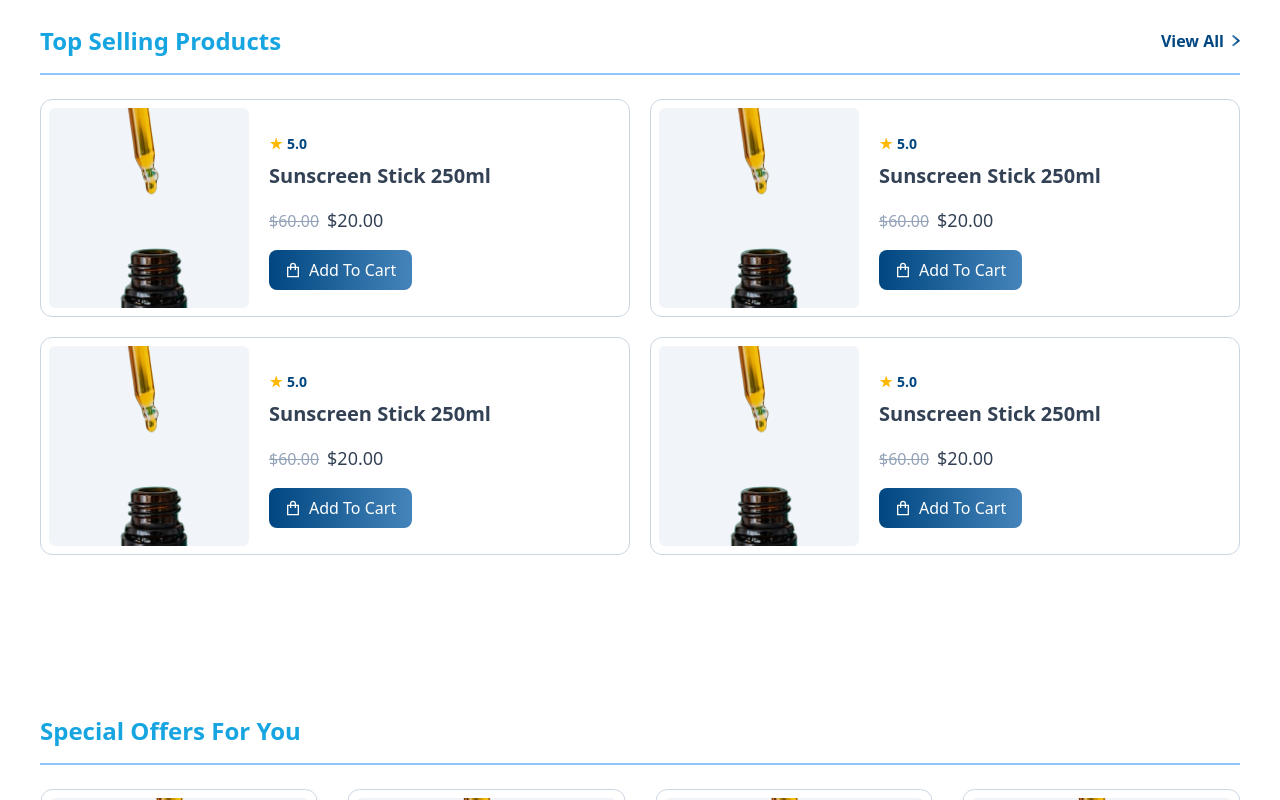
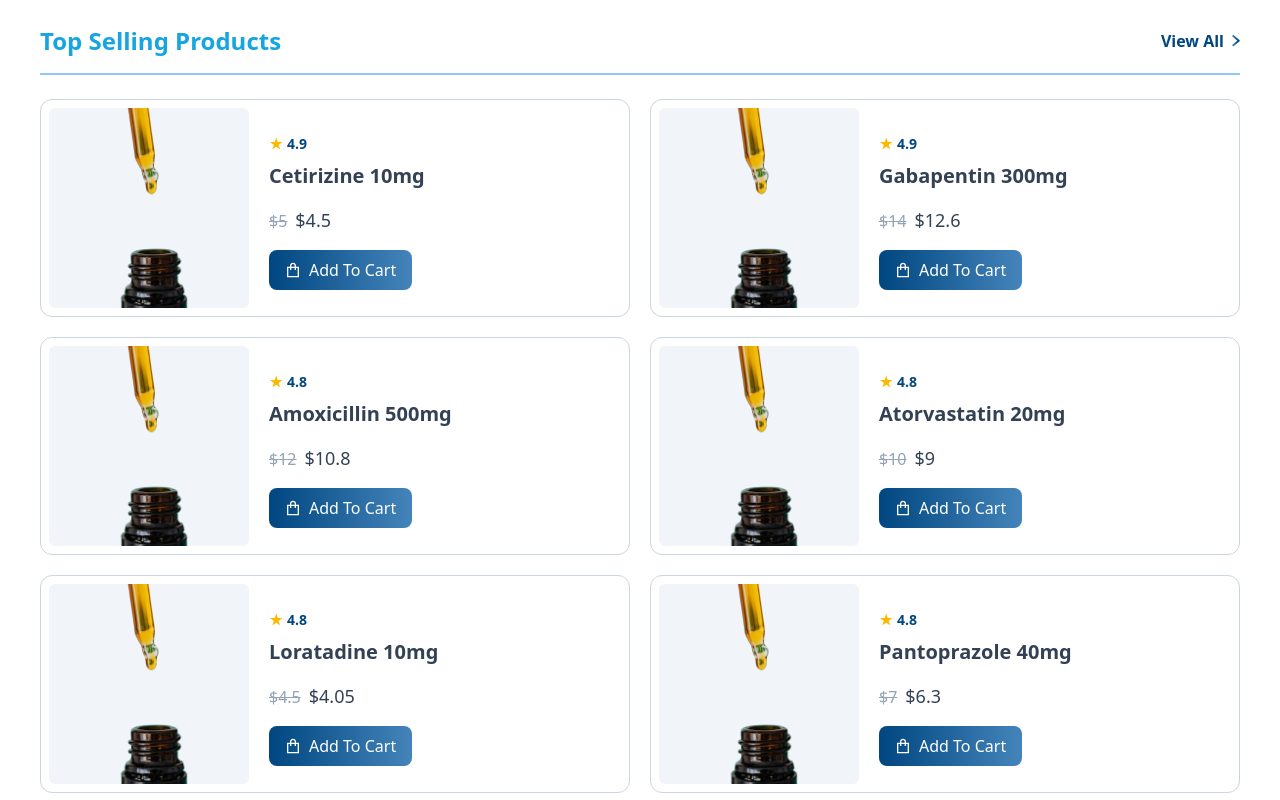
Before and after one commit to safatsaat2/project-pharma, a Next.js app: page / in a window 1280 px wide. Shown: the part 2340-3140 px from the top of the page. Built offline with nearby package versions, Linux system fonts and the light colour scheme.

Commit message:
top selling is dynamic

```diff
--- a/public/data/dummy-data.json
+++ b/public/data/dummy-data.json
@@ -1,5 +1,6 @@
 [
     {
+        "id": 1,
         "name": "Paracetamol 500mg",
         "categories": [
             {
@@ -13,11 +14,12 @@
         "regularPrice": 5.00,
         "discountPrice": 4.50,
         "rating": 4.7,
-        "imageLink": "https://www.dreamteam.com/images/paracetamol-500mg.webp",
+        "imageLink": "/images/slider_medcine.png",
         "productLink": "https://www.dreamteam.com/product/paracetamol-500mg"
     },
 
     {
+        "id": 2,
         "name": "Ibuprofen 400mg",
         "categories": [
             {
@@ -31,11 +33,12 @@
         "regularPrice": 7.50,
         "discountPrice": 6.80,
         "rating": 4.6,
-        "imageLink": "https://www.dreamteam.com/images/ibuprofen-400mg.webp",
+        "imageLink": "/images/slider_medcine.png",
         "productLink": "https://www.dreamteam.com/product/ibuprofen-400mg"
     },
 
     {
+        "id": 3,
         "name": "Amoxicillin 500mg",
         "categories": [
             {
@@ -46,11 +49,12 @@
         "regularPrice": 12.00,
         "discountPrice": 10.80,
         "rating": 4.8,
-        "imageLink": "https://www.dreamteam.com/images/amoxicillin-500mg.webp",
+        "imageLink": "/images/slider_medcine.png",
         "productLink": "https://www.dreamteam.com/product/amoxicillin-500mg"
     },
 
     {
+        "id": 4,
         "name": "Cetirizine 10mg",
         "categories": [
             {
@@ -64,11 +68,12 @@
         "regularPrice": 5.00,
         "discountPrice": 4.50,
         "rating": 4.9,
-        "imageLink": "https://www.dreamteam.com/images/cetirizine-10mg.webp",
+        "imageLink": "/images/slider_medcine.png",
         "productLink": "https://www.dreamteam.com/product/cetirizine-10mg"
     },
 
     {
+        "id": 5,
         "name": "Aspirin 100mg",
         "categories": [
             {
@@ -82,11 +87,12 @@
         "regularPrice": 4.00,
         "discountPrice": 3.50,
         "rating": 4.5,
-        "imageLink": "https://www.dreamteam.com/images/aspirin-100mg.webp",
+        "imageLink": "/images/slider_medcine.png",
         "productLink": "https://www.dreamteam.com/product/aspirin-100mg"
     },
 
     {
+        "id": 6,
         "name": "Metformin 500mg",
         "categories": [
             {
@@ -97,11 +103,12 @@
         "regularPrice": 9.00,
         "discountPrice": 8.10,
         "rating": 4.7,
-        "imageLink": "https://www.dreamteam.com/images/metformin-500mg.webp",
+        "imageLink": "/images/slider_medcine.png",
         "productLink": "https://www.dreamteam.com/product/metformin-500mg"
     },
 
     {
+        "id": 7,
         "name": "Atorvastatin 20mg",
         "categories": [
             {
@@ -112,11 +119,12 @@
         "regularPrice": 10.00,
         "discountPrice": 9.00,
         "rating": 4.8,
-        "imageLink": "https://www.dreamteam.com/images/atorvastatin-20mg.webp",
+        "imageLink": "/images/slider_medcine.png",
         "productLink": "https://www.dreamteam.com/product/atorvastatin-20mg"
     },
 
     {
+        "id": 8,
         "name": "Omeprazole 20mg",
         "categories": [
             {
@@ -130,11 +138,12 @@
         "regularPrice": 6.50,
         "discountPrice": 5.85,
         "rating": 4.6,
-        "imageLink": "https://www.dreamteam.com/images/omeprazole-20mg.webp",
+        "imageLink": "/images/slider_medcine.png",
         "productLink": "https://www.dreamteam.com/product/omeprazole-20mg"
     },
 
     {
+        "id": 9,
         "name": "Losartan 50mg",
         "categories": [
             {
@@ -145,11 +154,12 @@
         "regularPrice": 8.50,
         "discountPrice": 7.65,
         "rating": 4.7,
-        "imageLink": "https://www.dreamteam.com/images/losartan-50mg.webp",
+        "imageLink": "/images/slider_medcine.png",
         "productLink": "https://www.dreamteam.com/product/losartan-50mg"
     },
 
     {
+        "id": 10,
         "name": "Loratadine 10mg",
         "categories": [
             {
@@ -163,11 +173,12 @@
         "regularPrice": 4.50,
         "discountPrice": 4.05,
         "rating": 4.8,
-        "imageLink": "https://www.dreamteam.com/images/loratadine-10mg.webp",
+        "imageLink": "/images/slider_medcine.png",
         "productLink": "https://www.dreamteam.com/product/loratadine-10mg"
     },
 
     {
+        "id": 11,
         "name": "Clopidogrel 75mg",
         "categories": [
             {
@@ -178,11 +189,12 @@
         "regularPrice": 15.00,
         "discountPrice": 13.50,
         "rating": 4.7,
-        "imageLink": "https://www.dreamteam.com/images/clopidogrel-75mg.webp",
+        "imageLink": "/images/slider_medcine.png",
         "productLink": "https://www.dreamteam.com/product/clopidogrel-75mg"
     },
 
     {
+        "id": 12,
         "name": "Simvastatin 40mg",
         "categories": [
             {
@@ -193,11 +205,12 @@
         "regularPrice": 11.00,
         "discountPrice": 9.90,
         "rating": 4.5,
-        "imageLink": "https://www.dreamteam.com/images/simvastatin-40mg.webp",
+        "imageLink": "/images/slider_medcine.png",
         "productLink": "https://www.dreamteam.com/product/simvastatin-40mg"
     },
 
     {
+        "id": 13,
         "name": "Pantoprazole 40mg",
         "categories": [
             {
@@ -208,11 +221,12 @@
         "regularPrice": 7.00,
         "discountPrice": 6.30,
         "rating": 4.8,
-        "imageLink": "https://www.dreamteam.com/images/pantoprazole-40mg.webp",
+        "imageLink": "/images/slider_medcine.png",
         "productLink": "https://www.dreamteam.com/product/pantoprazole-40mg"
     },
 
     {
+        "id": 14,
         "name": "Hydrochlorothiazide 25mg",
         "categories": [
             {
@@ -226,11 +240,12 @@
         "regularPrice": 5.50,
         "discountPrice": 4.95,
         "rating": 4.6,
-        "imageLink": "https://www.dreamteam.com/images/hydrochlorothiazide-25mg.webp",
+        "imageLink": "/images/slider_medcine.png",
         "productLink": "https://www.dreamteam.com/product/hydrochlorothiazide-25mg"
     },
 
     {
+        "id": 15,
         "name": "Gabapentin 300mg",
         "categories": [
             {
@@ -241,11 +256,12 @@
         "regularPrice": 14.00,
         "discountPrice": 12.60,
         "rating": 4.9,
-        "imageLink": "https://www.dreamteam.com/images/gabapentin-300mg.webp",
+        "imageLink": "/images/slider_medcine.png",
         "productLink": "https://www.dreamteam.com/product/gabapentin-300mg"
     },
 
     {
+        "id": 16,
         "name": "Ciprofloxacin 500mg",
         "categories": [
             {
@@ -256,10 +272,11 @@
         "regularPrice": 9.00,
         "discountPrice": 8.10,
         "rating": 4.8,
-        "imageLink": "https://www.dreamteam.com/images/ciprofloxacin-500mg.webp"
+        "imageLink": "/images/slider_medcine.png"
     },
 
     {
+        "id":17,
         "name": "Diphenhydramine 25mg",
         "categories": [
             {
@@ -273,11 +290,12 @@
         "regularPrice": 6.00,
         "discountPrice": 5.40,
         "rating": 4.4,
-        "imageLink": "https://www.dreamteam.com/images/diphenhydramine-25mg.webp",
+        "imageLink": "/images/slider_medcine.png",
         "productLink": "https://www.dreamteam.com/product/diphenhydramine-25mg"
     },
 
     {
+        "id": 18,
         "name": "Levothyroxine 50mcg",
         "categories": [
             {
@@ -288,11 +306,12 @@
         "regularPrice": 10.00,
         "discountPrice": 9.00,
         "rating": 4.8,
-        "imageLink": "https://www.dreamteam.com/images/levothyroxine-50mcg.webp",
+        "imageLink": "/images/slider_medcine.png",
         "productLink": "https://www.dreamteam.com/product/levothyroxine-50mcg"
     },
 
     {
+        "id": 19,
         "name": "Furosemide 40mg",
         "categories": [
             {
@@ -306,11 +325,12 @@
         "regularPrice": 5.00,
         "discountPrice": 4.50,
         "rating": 4.7,
-        "imageLink": "https://www.dreamteam.com/images/furosemide-40mg.webp",
+        "imageLink": "/images/slider_medcine.png",
         "productLink": "https://www.dreamteam.com/product/furosemide-40mg"
     },
 
     {
+        "id": 20,
         "name": "Tamsulosin 0.4mg",
         "categories": [
             {
@@ -321,7 +341,7 @@
         "regularPrice": 8.00,
         "discountPrice": 7.20,
         "rating": 4.6,
-        "imageLink": "https://www.dreamteam.com/images/tamsulosin-0.4mg.webp",
+        "imageLink": "/images/slider_medcine.png",
         "productLink": "https://www.dreamteam.com/product/tamsulosin-0.4mg"
     }
 ]
--- a/src/app/_components/Home/TopSelling.jsx
+++ b/src/app/_components/Home/TopSelling.jsx
@@ -1,11 +1,35 @@
-import React from 'react';
-import HeadingArea from '../Heading/HeadingArea';
-import ProductCardSm from '../ProductCard/ProductCardSm';
+"use client";
+
+import React, { useEffect, useState } from "react";
+import HeadingArea from "../Heading/HeadingArea";
+import ProductCardSm from "../ProductCard/ProductCardSm";
 import "./TopSelling.css";
 
 const TopSelling = () => {
-    return (
-        <section className="px-10 srsTrendingSection py-10 lg:py-20">
+  const [products, setProducts] = useState([]);
+  const [loading, setLoading] = useState(true);
+
+  useEffect(() => {
+    const fetchData = async () => {
+      try {
+        const response = await fetch("/data/dummy-data.json");
+        if (!response.ok) throw new Error("Failed to fetch data");
+        const data = await response.json();
+        setProducts(data);
+      } catch (error) {
+        console.error("Error fetching data:", error);
+      } finally {
+        setLoading(false);
+      }
+    };
+
+    fetchData();
+  }, []);
+
+  if (loading) return <p>Loading...</p>;
+
+  return (
+    <section className="px-10 srsTrendingSection py-10 lg:py-20">
       <div className="max-w-screen-xl mx-auto">
         <HeadingArea
           heading={"Top Selling Products"}
@@ -14,14 +38,30 @@ const TopSelling = () => {
           icon={true}
         />
         <div className="grid grid-cols-1 md:grid-cols-2 gap-3 md:gap-5 ">
-            <ProductCardSm imgLink={"/images/slider_medcine.png"} ratingScore={"5.0"} title={"Sunscreen Stick 250ml"} link={"/"} disPrice={"$20.00"} normalPrice={"$60.00"} prExClasses={"!flex-row gap-5 items-center"} btnLabel={"Add To Cart"} btnExClasses={"flex-row-reverse !px-4 !py-2 w-auto h-auto gap-2 !text-base"} imgExClasses={"max-w-[200px]"}/>
-            <ProductCardSm imgLink={"/images/slider_medcine.png"} ratingScore={"5.0"} title={"Sunscreen Stick 250ml"} link={"/"} disPrice={"$20.00"} normalPrice={"$60.00"} prExClasses={"!flex-row gap-5 items-center"} btnLabel={"Add To Cart"} btnExClasses={"flex-row-reverse !px-4 !py-2 w-auto h-auto gap-2 !text-base"} imgExClasses={"max-w-[200px]"}/>
-            <ProductCardSm imgLink={"/images/slider_medcine.png"} ratingScore={"5.0"} title={"Sunscreen Stick 250ml"} link={"/"} disPrice={"$20.00"} normalPrice={"$60.00"} prExClasses={"!flex-row gap-5 items-center"} btnLabel={"Add To Cart"} btnExClasses={"flex-row-reverse !px-4 !py-2 w-auto h-auto gap-2 !text-base"} imgExClasses={"max-w-[200px]"}/>
-            <ProductCardSm imgLink={"/images/slider_medcine.png"} ratingScore={"5.0"} title={"Sunscreen Stick 250ml"} link={"/"} disPrice={"$20.00"} normalPrice={"$60.00"} prExClasses={"!flex-row gap-5 items-center"} btnLabel={"Add To Cart"} btnExClasses={"flex-row-reverse !px-4 !py-2 w-auto h-auto gap-2 !text-base"} imgExClasses={"max-w-[200px]"}/>
+          {products
+            .sort((a, b) => b.rating - a.rating)
+            .slice(0, 8)
+            .map((product) => (
+              <ProductCardSm
+                key={product.id}
+                imgLink={product.imageLink}
+                ratingScore={product.rating}
+                title={product.name}
+                link={`/product/${product.id}`}
+                disPrice={product.discountPrice}
+                normalPrice={product.regularPrice}
+                prExClasses={"!flex-row gap-5 items-center"}
+                btnLabel={"Add To Cart"}
+                btnExClasses={
+                  "flex-row-reverse !px-4 !py-2 w-auto h-auto gap-2 !text-base"
+                }
+                imgExClasses={"max-w-[200px]"}
+              />
+            ))}
         </div>
       </div>
     </section>
-    );
+  );
 };
 
 export default TopSelling;
--- a/src/app/_components/ProductCard/ProductCardSm.jsx
+++ b/src/app/_components/ProductCard/ProductCardSm.jsx
@@ -31,8 +31,8 @@ const ProductCardSm = ( {imgLink, ratingScore, title, link, disPrice, normalPric
         <Link href={link} className="text-xl font-bold text-slate-700 pt-2 block">{title}</Link>
         <div className={`pt-4 flex items-center justify-between gap-2 ${prExClasses && "flex-col gap-4 !items-start !justify-start"}`}>
             <div>
-                <del className="text-md text-slate-400 ">{normalPrice}</del>
-                <span className="text-lg text-slate-700 pl-2">{disPrice}</span>
+                <del className="text-md text-slate-400 ">${normalPrice}</del>
+                <span className="text-lg text-slate-700 pl-2">${disPrice}</span>
             </div>
             <PrimaryBtn label={btnLabel && btnLabel} link={link} icon={true} extraClass={`py-0 px-0 w-10 h-10 flex items-center justify-center rounded-full ${btnExClasses}`}/>
         </div>
```
